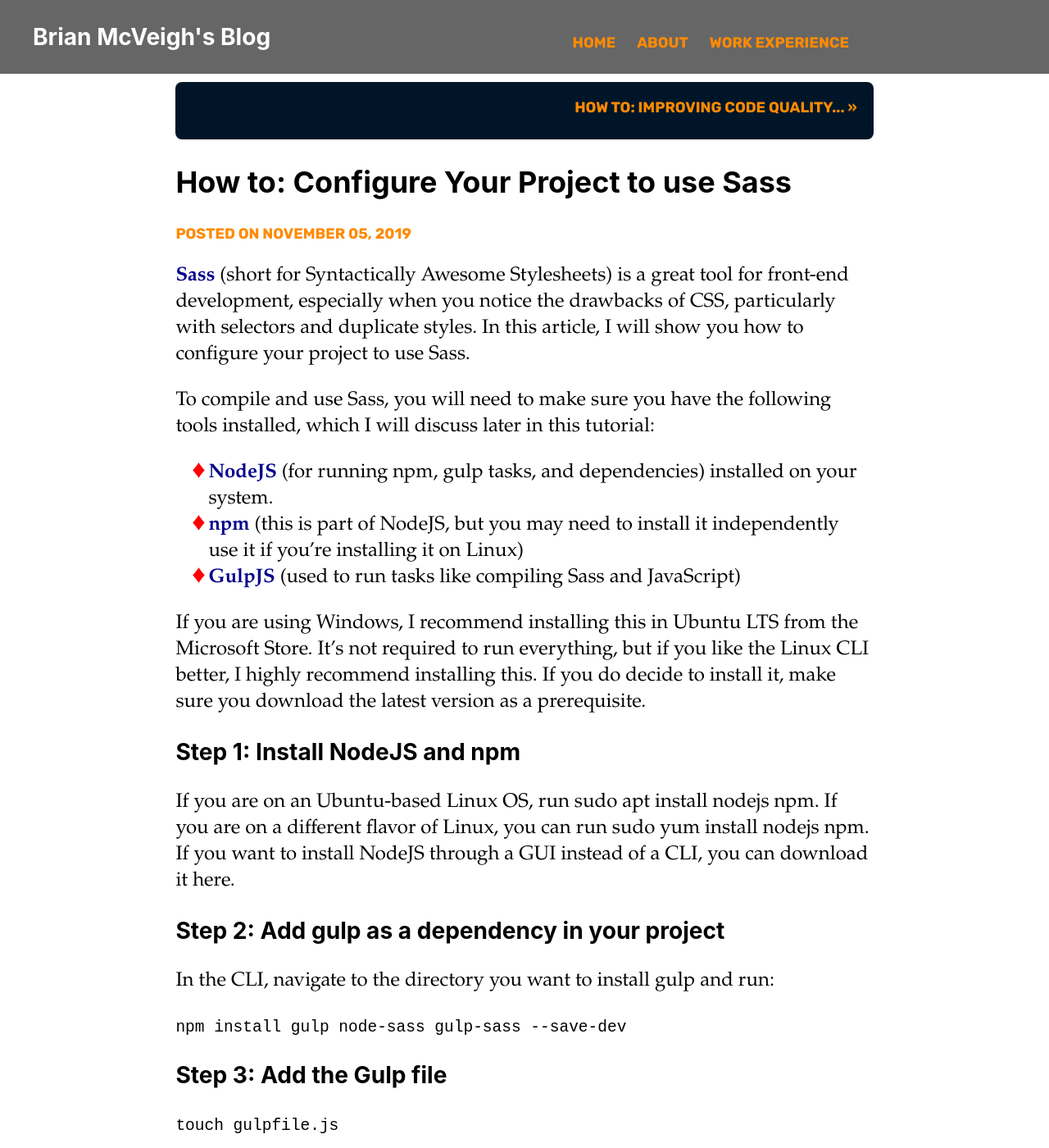
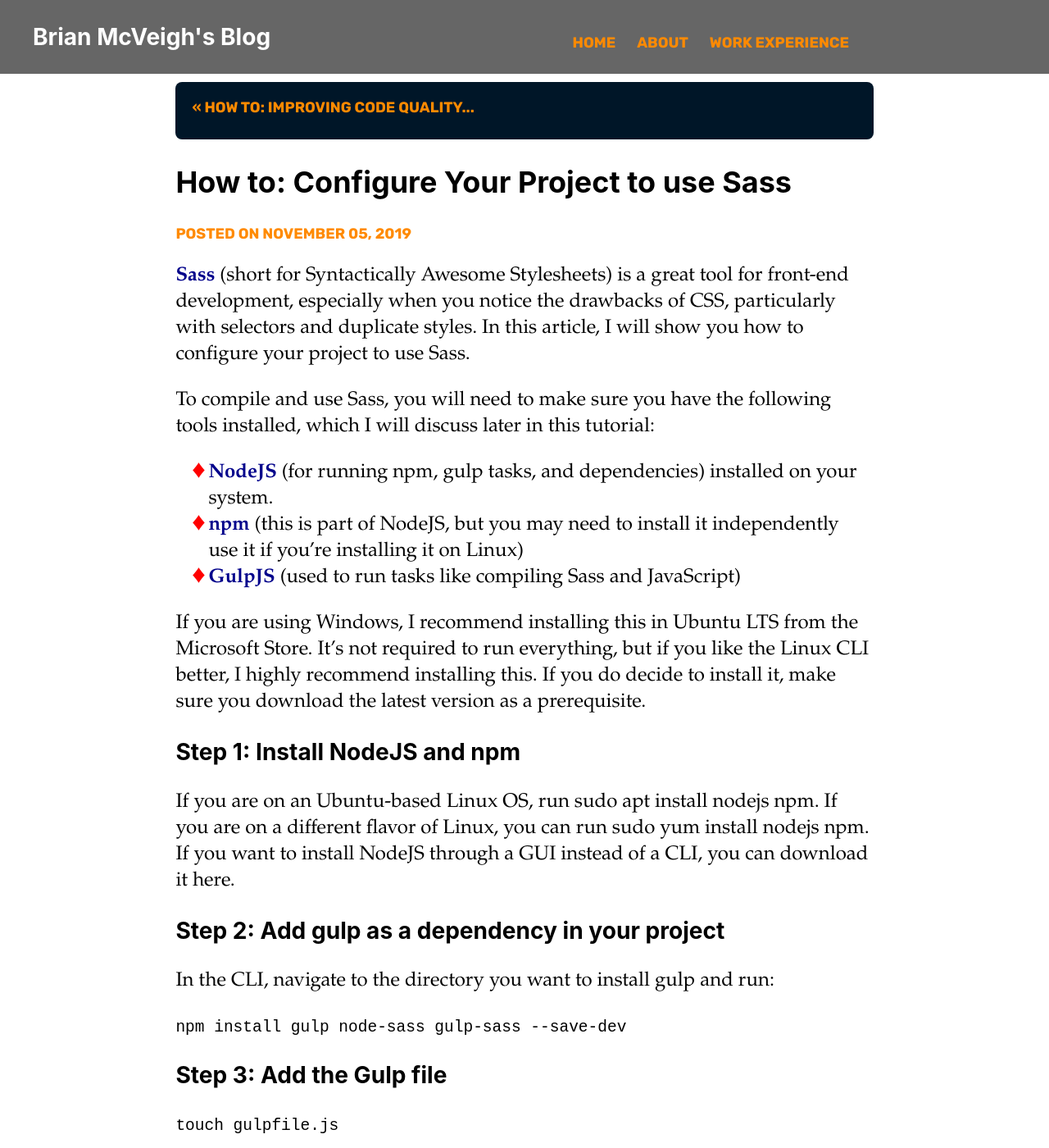
Before and after one commit to bmcveigh/bmcveigh.github.io, a Jekyll site: the page built from _posts/2019-11-04-how-to-use-sass.markdown, in a window 1280 px wide and 1400 px high. Shown: the whole window at 82% size. Built offline with Jekyll 4.4.1, drawn with Linux system fonts in a browser that asks for light colours; some of the changed text lies outside the part shown.

Commit message:
Rearraging previous/next links

```diff
--- a/_layouts/post.html
+++ b/_layouts/post.html
@@ -2,11 +2,11 @@
 layout: default
 ---
 <div class="page-navigation">
+    {% if page.next.url %}
+        <a class="next" href="{{page.next.url}}">&laquo; {{page.next.title | strip_html | truncatewords: 5 }}</a>
+    {% endif %}
     {% if page.previous.url %}
-        <a class="prev" href="{{page.previous.url}}">&laquo; {{page.previous.title | strip_html | truncatewords: 5 }}</a>
-    {% endif %}
-    {% if page.next.url %}
-        <a class="next" href="{{page.next.url}}">{{page.next.title | strip_html | truncatewords: 5 }} &raquo;</a>
+        <a class="prev" href="{{page.previous.url}}">{{page.previous.title | strip_html | truncatewords: 5 }} &raquo;</a>
     {% endif %}
 </div>
 <h2>{{ page.title }}</h2>
--- a/_posts/2019-11-04-how-to-use-sass.markdown
+++ b/_posts/2019-11-04-how-to-use-sass.markdown
@@ -60,3 +60,6 @@ From within your theme, run `mkdir sass && touch sass/index.scss` if you do not
 ### Step 7: Run gulp to make sure it is working properly
 
 `gulp`
+
+If gulp is working properly, you should see something like this in your terminal:
+![Gulp is working](/assets/img/gulpSassSuccessMessage.PNG)
--- a/_sass/components/post/_post.scss
+++ b/_sass/components/post/_post.scss
@@ -41,10 +41,10 @@
 
     .prev {
         position: absolute;
-        left: 20px;
+        right: 20px;
     }
     .next {
         position: absolute;
-        right: 20px;
+        left: 20px;
     }
 }
```
